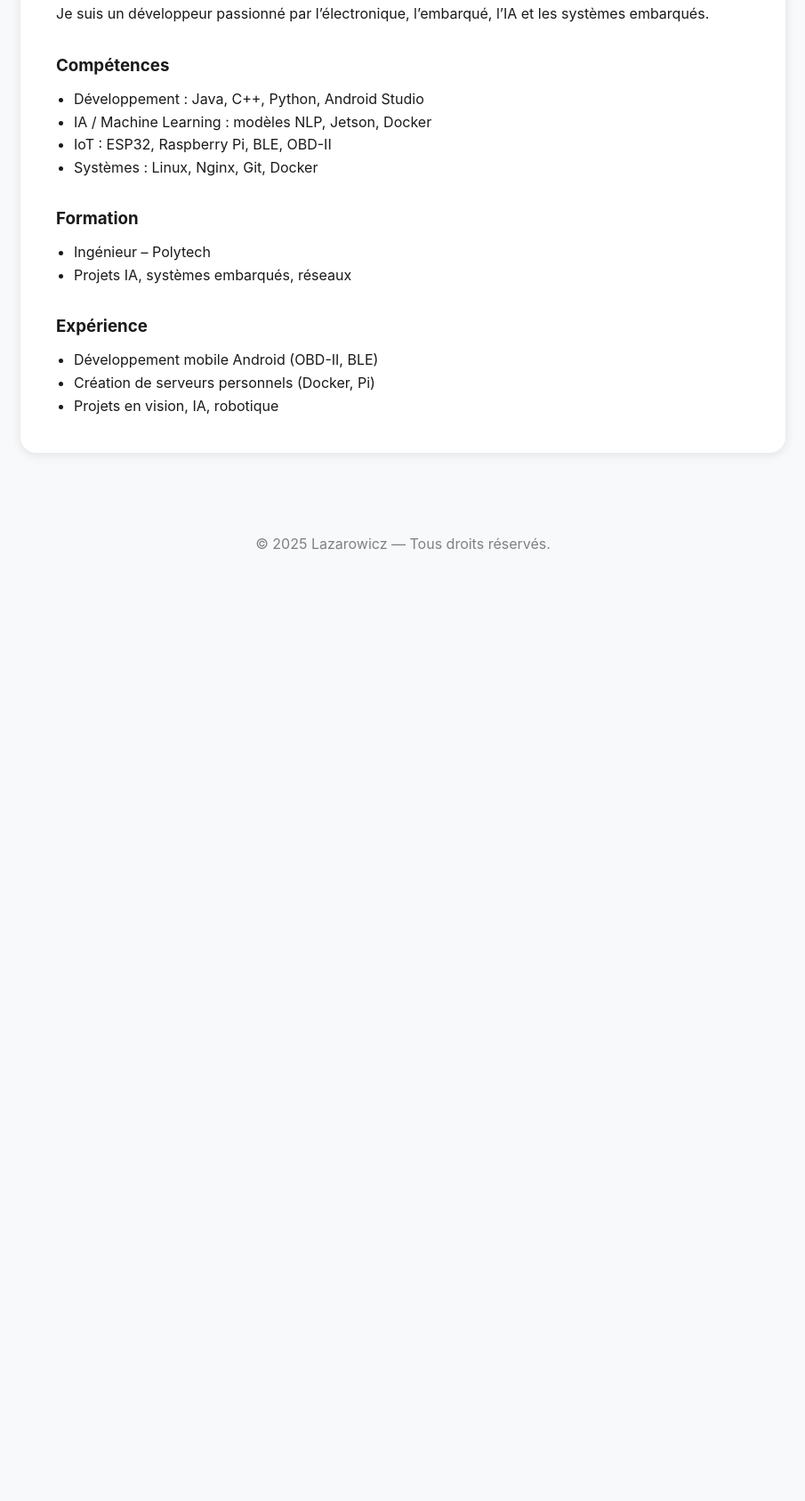
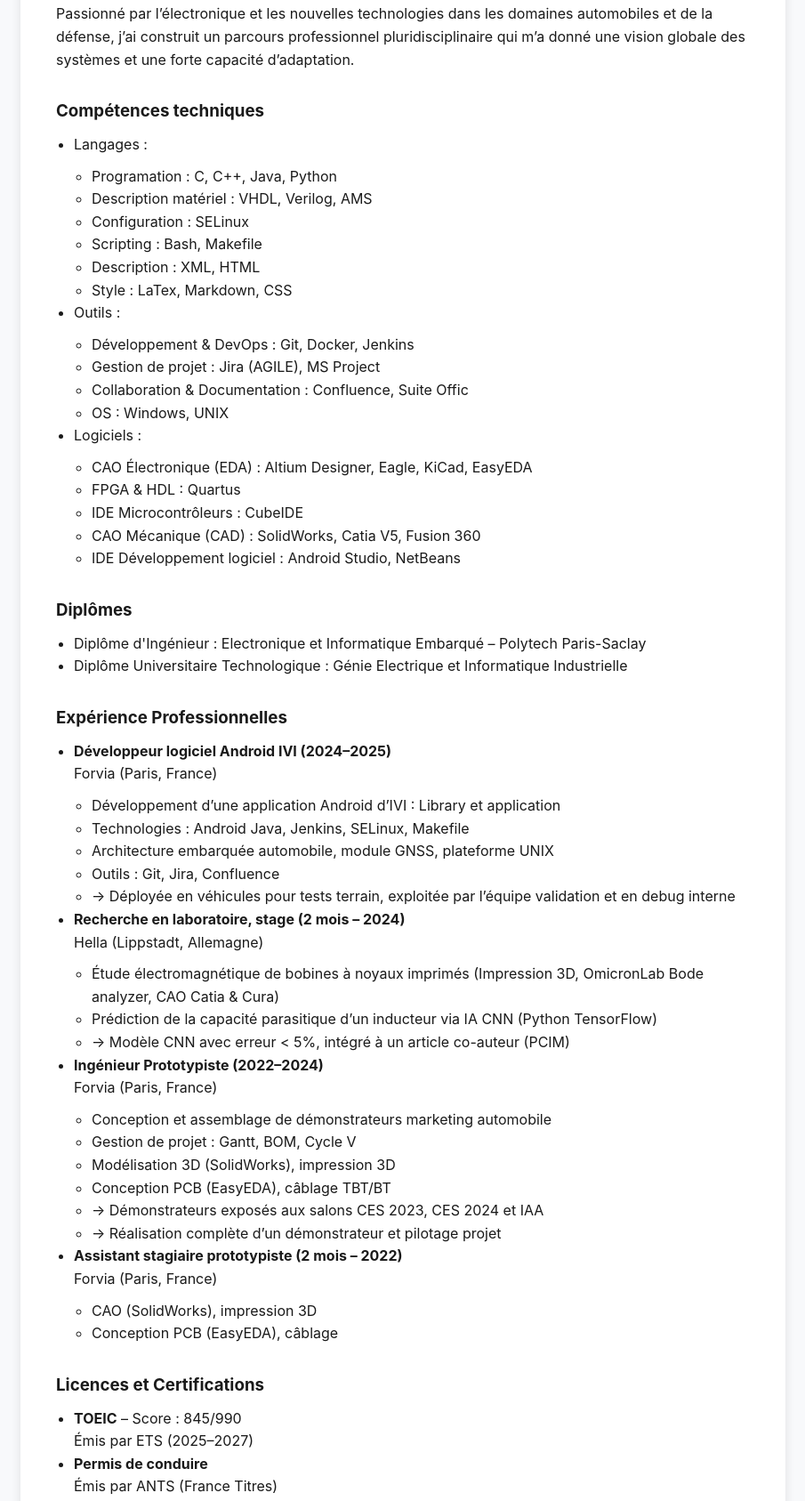
Before and after one commit to nathan91lz/portfolio_website, a plain HTML site: page profile.html in a window 1280 px wide. Shown: the part 391-2078 px from the top of the page at 89% size, without its empty margins (187-1092 px from the left). Before the commit the page ends 1056 px from the top, so only its background shows below. Drawn offline with Linux system fonts and the light colour scheme.

Commit message:
Version 2
TODO : have only one page.

```diff
--- a/profile.html
+++ b/profile.html
@@ -18,32 +18,107 @@
         <img src="assets/photo_profile.png" alt="Photo de profil">
 
         <h2>À propos de moi</h2>
-        <p>Je suis un développeur passionné par l’électronique, l’embarqué, l’IA et les systèmes embarqués.</p>
+        <p>Passionné par l’électronique et les nouvelles technologies dans les domaines automobiles et de la défense, j’ai
+            construit un parcours professionnel pluridisciplinaire qui m’a donné
+            une vision globale des systèmes et une forte capacité d’adaptation.</p>
 
         <div class="section">
-            <h3>Compétences</h3>
+            <h3>Compétences techniques</h3>
             <ul>
-                <li>Développement : Java, C++, Python, Android Studio</li>
-                <li>IA / Machine Learning : modèles NLP, Jetson, Docker</li>
-                <li>IoT : ESP32, Raspberry Pi, BLE, OBD-II</li>
-                <li>Systèmes : Linux, Nginx, Git, Docker</li>
+                <li>Langages :
+                    <ul>
+                        <li>Programation : C, C++, Java, Python</li>
+                        <li>Description matériel : VHDL, Verilog, AMS</li>
+                        <li>Configuration : SELinux</li>
+                        <li>Scripting : Bash, Makefile</li>
+                        <li>Description : XML, HTML</li>
+                        <li>Style : LaTex, Markdown, CSS</li>
+                    </ul>
+                </li>
+                <li>Outils :
+                    <ul>
+                        <li>Développement & DevOps : Git, Docker, Jenkins</li>
+                        <li>Gestion de projet : Jira (AGILE), MS Project</li>
+                        <li>Collaboration & Documentation : Confluence, Suite Offic</li>
+                        <li>OS : Windows, UNIX</li>
+                    </ul>
+                </li>
+                <li>Logiciels :
+                    <ul>
+                        <li>CAO Électronique (EDA) : Altium Designer, Eagle, KiCad, EasyEDA</li>
+                        <li>FPGA & HDL : Quartus</li>
+                        <li>IDE Microcontrôleurs : CubeIDE</li>
+                        <li>CAO Mécanique (CAD) : SolidWorks, Catia V5, Fusion 360</li>
+                        <li>IDE Développement logiciel : Android Studio, NetBeans</li>
+                    </ul>
+                </li>
             </ul>
         </div>
 
         <div class="section">
-            <h3>Formation</h3>
+            <h3>Diplômes</h3>
             <ul>
-                <li>Ingénieur – Polytech</li>
-                <li>Projets IA, systèmes embarqués, réseaux</li>
+                <li>Diplôme d'Ingénieur : Electronique et Informatique Embarqué – Polytech Paris-Saclay</li>
+                <li>Diplôme Universitaire Technologique : Génie Electrique et Informatique Industrielle</li>
             </ul>
         </div>
 
         <div class="section">
-            <h3>Expérience</h3>
+            <h3>Expérience Professionnelles</h3>
             <ul>
-                <li>Développement mobile Android (OBD-II, BLE)</li>
-                <li>Création de serveurs personnels (Docker, Pi)</li>
-                <li>Projets en vision, IA, robotique</li>
+                <li>
+                    <strong>Développeur logiciel Android IVI (2024–2025)</strong><br>
+                    Forvia (Paris, France)
+                    <ul>
+                        <li>Développement d’une application Android d’IVI : Library et application</li>
+                        <li>Technologies : Android Java, Jenkins, SELinux, Makefile</li>
+                        <li>Architecture embarquée automobile, module GNSS, plateforme UNIX</li>
+                        <li>Outils : Git, Jira, Confluence</li>
+                        <li>→ Déployée en véhicules pour tests terrain, exploitée par l’équipe validation et en debug interne</li>
+                    </ul>
+                </li>
+                <li>
+                    <strong>Recherche en laboratoire, stage (2 mois – 2024)</strong><br>
+                    Hella (Lippstadt, Allemagne)
+                    <ul>
+                        <li>Étude électromagnétique de bobines à noyaux imprimés (Impression 3D, OmicronLab Bode analyzer, CAO Catia & Cura)</li>
+                        <li>Prédiction de la capacité parasitique d’un inducteur via IA CNN (Python TensorFlow)</li>
+                        <li>→ Modèle CNN avec erreur &lt; 5%, intégré à un article co-auteur (PCIM)</li>
+                    </ul>
+                </li>
+                <li>
+                    <strong>Ingénieur Prototypiste (2022–2024)</strong><br>
+                    Forvia (Paris, France)
+                    <ul>
+                        <li>Conception et assemblage de démonstrateurs marketing automobile</li>
+                        <li>Gestion de projet : Gantt, BOM, Cycle V</li>
+                        <li>Modélisation 3D (SolidWorks), impression 3D</li>
+                        <li>Conception PCB (EasyEDA), câblage TBT/BT</li>
+                        <li>→ Démonstrateurs exposés aux salons CES 2023, CES 2024 et IAA</li>
+                        <li>→ Réalisation complète d’un démonstrateur et pilotage projet</li>
+                    </ul>
+                </li>
+                <li>
+                    <strong>Assistant stagiaire prototypiste (2 mois – 2022)</strong><br>
+                    Forvia (Paris, France)
+                    <ul>
+                        <li>CAO (SolidWorks), impression 3D</li>
+                        <li>Conception PCB (EasyEDA), câblage</li>
+                    </ul>
+                </li>
+            </ul>
+        </div>
+        <div class="section">
+            <h3>Licences et Certifications</h2>
+            <ul>
+                <li>
+                    <strong>TOEIC</strong> – Score : 845/990<br>
+                    Émis par ETS (2025–2027)
+                </li>
+                <li>
+                    <strong>Permis de conduire</strong><br>
+                    Émis par ANTS (France Titres)
+                </li>
             </ul>
         </div>
     </div>
```
Also changed, not shown: index.html (+2 -2 lines), projets.html (+27 -4 lines), projets/CockpitDR400.html (added, +51 -0 lines), projets/test.html (deleted, +0 -15 lines), assets/projets/BorneArcade.jpeg (added), assets/projets/BorneArcadeCover.jpeg (added), assets/projets/CaveAVinConnectee.jpeg (added), assets/projets/ECockpitDashboard.jpeg (added), assets/projets/RobinDR400.jpeg (added), assets/projets/SimulateurVoiture.jpeg (added), projets/BorneArcade.html (added), projets/CaveAVinConnecte.html (added), projets/ECockpitDashboard.html (added), projets/SimulateurVoiture.html (added), 1 other file.
